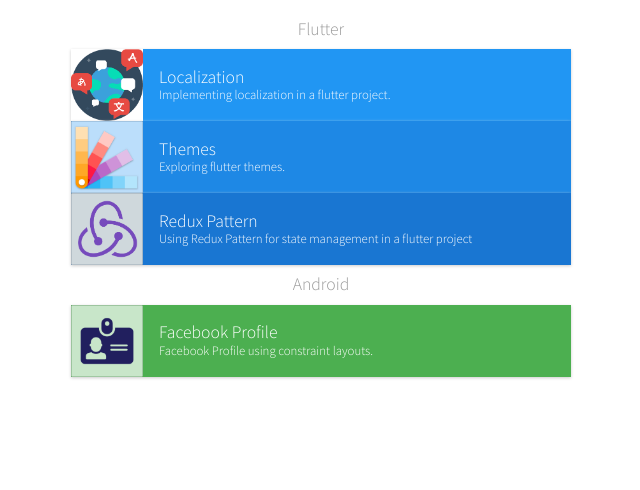
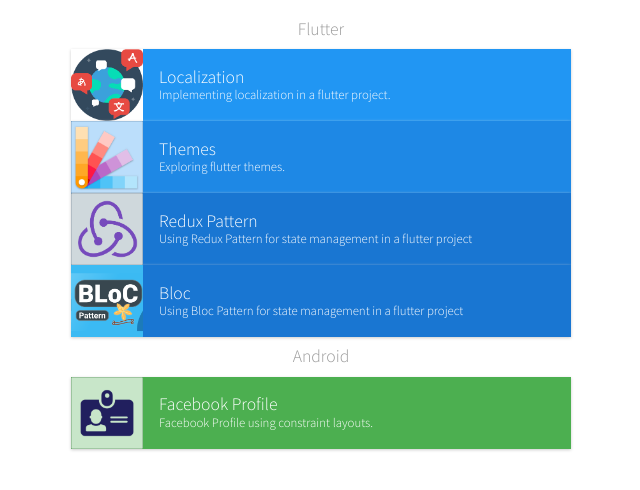
Before and after one commit to billylev/billylev.github.io, a plain HTML site: page index.html in a window 1280 px wide. Shown: the part 126-616 px from the top of the page, without its empty margins (319-959 px from the left). Drawn offline with Linux system fonts and the light colour scheme.

Commit message:
added bloc

```diff
--- a/index.html
+++ b/index.html
@@ -153,6 +153,11 @@
         background-color: #1976d2;
       }
 
+      .projects .bloc {
+        background-image: url('images/bloc.png');
+        background-color: #1976d2;
+      }
+
       .projects .fbookprofile {
         background-image: url('images/profile.png');
         background-color: #4caf50;
@@ -202,7 +207,7 @@
       <ol class="projects">
         <h3>Flutter</h3>
         <li>
-          <a class="localization" href="https://github.com/billylev/flutter_localization" target="_blank" rel="noopener noreferrer">
+          <a class="localization" href="https://github.com/billylev/flutter_localizations" target="_blank" rel="noopener noreferrer">
             <h4>Localization</h4>
             <span class="details">
               <span class="description">Implementing localization in a flutter project.</span>
@@ -218,10 +223,18 @@
           </a>
         </li>
         <li>
-          <a class="redux" href="https://github.com/billylev/flutter_posts" target="_blank" rel="noopener noreferrer">
+          <a class="redux" href="https://github.com/billylev/flutter_posts_redux" target="_blank" rel="noopener noreferrer">
             <h4>Redux Pattern</h4>
             <span class="details">
               <span class="description">Using Redux Pattern for state management in a flutter project</span>
+            </span>
+          </a>
+        </li>
+        <li>
+          <a class="bloc" href="https://github.com/billylev/flutter_posts_bloc" target="_blank" rel="noopener noreferrer">
+            <h4>Bloc</h4>
+            <span class="details">
+              <span class="description">Using Bloc Pattern for state management in a flutter project</span>
             </span>
           </a>
         </li>
```
Also changed, not shown: images/bloc.png (added).
